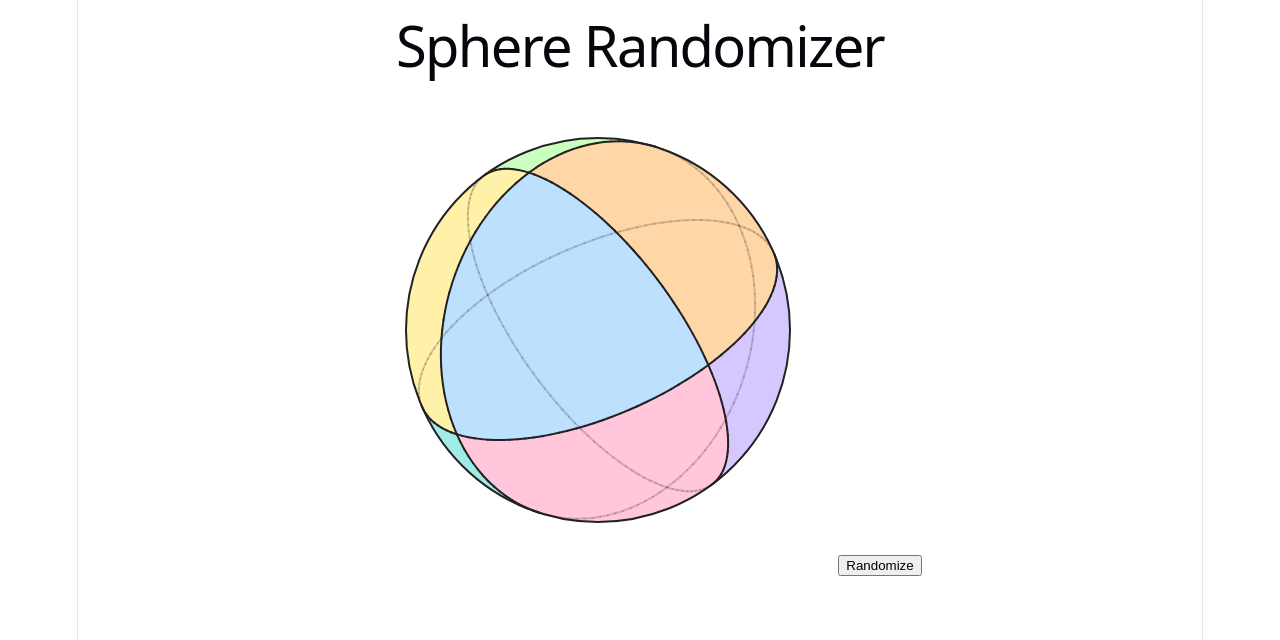
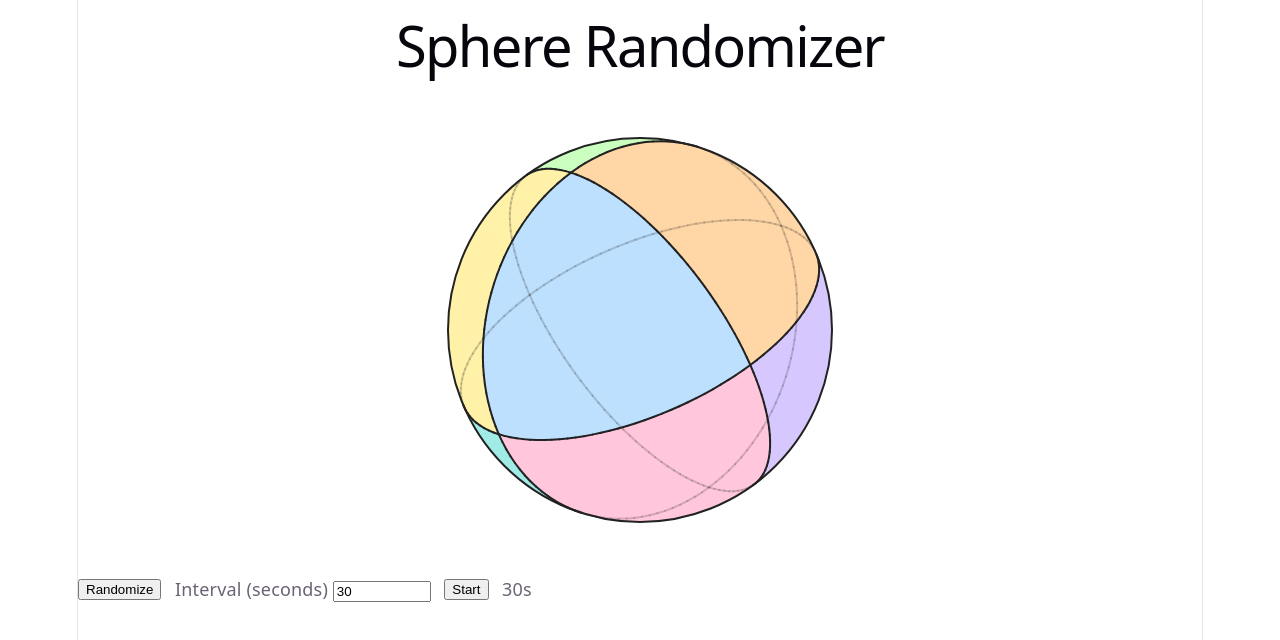
Before and after one commit to Pan-I/Sphere-Studio, a React (Vite) app: page / in a window 1280 px wide. Shown: the top 640 px of the page. Built offline with nearby package versions, Linux system fonts and the light colour scheme.

Commit message:
Add interval timer to sphere randomizer

```diff
--- a/src/tools/sphere-randomizer/SphereRandomizer.tsx
+++ b/src/tools/sphere-randomizer/SphereRandomizer.tsx
@@ -1,29 +1,94 @@
-// src/tools/sphere-randomizer/SphereRandomizer.tsx
 import { useEffect, useRef, useState } from 'react'
 import { randomQuat, type Quat } from '../../math/quat'
 import { drawSphere } from './drawSphere'
+import { MAX_SECONDS, MIN_SECONDS, parseInterval, tick, type Countdown } from './countdown'
 
 const SIZE = 480
 
 export function SphereRandomizer() {
     const canvasRef = useRef<HTMLCanvasElement>(null)
     const [q, setQ] = useState<Quat>(() => randomQuat(Math.random))
+    const [intervalText, setIntervalText] = useState('30')
+    const [running, setRunning] = useState(false)
+    const [countdown, setCountdown] = useState<Countdown | null>(null)
 
+    const seconds = parseInterval(intervalText)
+
+    // Draw whenever the orientation changes.
     useEffect(() => {
         const canvas = canvasRef.current
         const ctx = canvas?.getContext('2d')
         if (!canvas || !ctx) return
-        const dpr = window.devicePixelRatio || 1 // keeps lines crisp on retina screens
+        const dpr = window.devicePixelRatio || 1
         canvas.width = SIZE * dpr
         canvas.height = SIZE * dpr
         ctx.setTransform(dpr, 0, 0, dpr, 0, 0)
         drawSphere(ctx, SIZE, q)
     }, [q])
 
+    // Tick once per second while running.
+    useEffect(() => {
+        if (!running || seconds === null) return
+        const id = window.setInterval(() => {
+            setCountdown((c) => (c ? tick(c, seconds) : c))
+        }, 1000)
+        return () => window.clearInterval(id)
+    }, [running, seconds])
+
+    // Pick a new pose whenever a tick says time is up.
+    useEffect(() => {
+        if (countdown?.fired) setQ(randomQuat(Math.random))
+    }, [countdown])
+
+    const randomize = () => {
+        setQ(randomQuat(Math.random))
+        if (running && seconds !== null) setCountdown({ remaining: seconds, fired: false })
+    }
+
+    const toggle = () => {
+        if (running) {
+            setRunning(false)
+            return
+        }
+        if (seconds === null) return
+        setCountdown((c) => c ?? { remaining: seconds, fired: false })
+        setRunning(true)
+    }
+
+    const onIntervalChange = (text: string) => {
+        setIntervalText(text)
+        setCountdown(null) // a new interval means a fresh countdown
+    }
+
+    const shown = countdown ? countdown.remaining : seconds
+    const startLabel = countdown ? 'Resume' : 'Start'
+
     return (
         <div>
             <canvas ref={canvasRef} style={{ width: SIZE, height: SIZE }} />
-            <button onClick={() => setQ(randomQuat(Math.random))}>Randomize</button>
+            <div style={{ display: 'flex', gap: '0.75rem', alignItems: 'center', flexWrap: 'wrap' }}>
+                <button onClick={randomize}>Randomize</button>
+                <label>
+                    Interval (seconds){' '}
+                    <input
+                        type="number"
+                        min={MIN_SECONDS}
+                        max={MAX_SECONDS}
+                        step={1}
+                        value={intervalText}
+                        disabled={running}
+                        onChange={(e) => onIntervalChange(e.target.value)}
+                        style={{ width: '5rem' }}
+                    />
+                </label>
+                <button onClick={toggle} disabled={!running && seconds === null}>
+                    {running ? 'Pause' : startLabel}
+                </button>
+                <span role="timer">{shown === null ? '–' : `${shown}s`}</span>
+            </div>
+            {seconds === null && (
+                <p>Enter a whole number of seconds from {MIN_SECONDS} to {MAX_SECONDS}.</p>
+            )}
         </div>
     )
 }
--- /dev/null
+++ b/src/tools/sphere-randomizer/countdown.ts
@@ -0,0 +1,22 @@
+export const MIN_SECONDS = 1
+export const MAX_SECONDS = 3600
+
+export interface Countdown {
+    remaining: number // whole seconds left on the current pose
+    fired: boolean // true on the tick where a new pose is due
+}
+
+/** Whole seconds from MIN to MAX, or null if the text isn't valid. */
+export function parseInterval(text: string): number | null {
+    const trimmed = text.trim()
+    if (!/^\d+$/.test(trimmed)) return null
+    const n = Number(trimmed)
+    return n >= MIN_SECONDS && n <= MAX_SECONDS ? n : null
+}
+
+/** Advance the countdown by one second. When time runs out, fire and reset. */
+export function tick(c: Countdown, interval: number): Countdown {
+    return c.remaining <= 1
+        ? { remaining: interval, fired: true }
+        : { remaining: c.remaining - 1, fired: false }
+}
```
Also changed, not shown: 1 other file (tests, documents, lock files or other folders).
